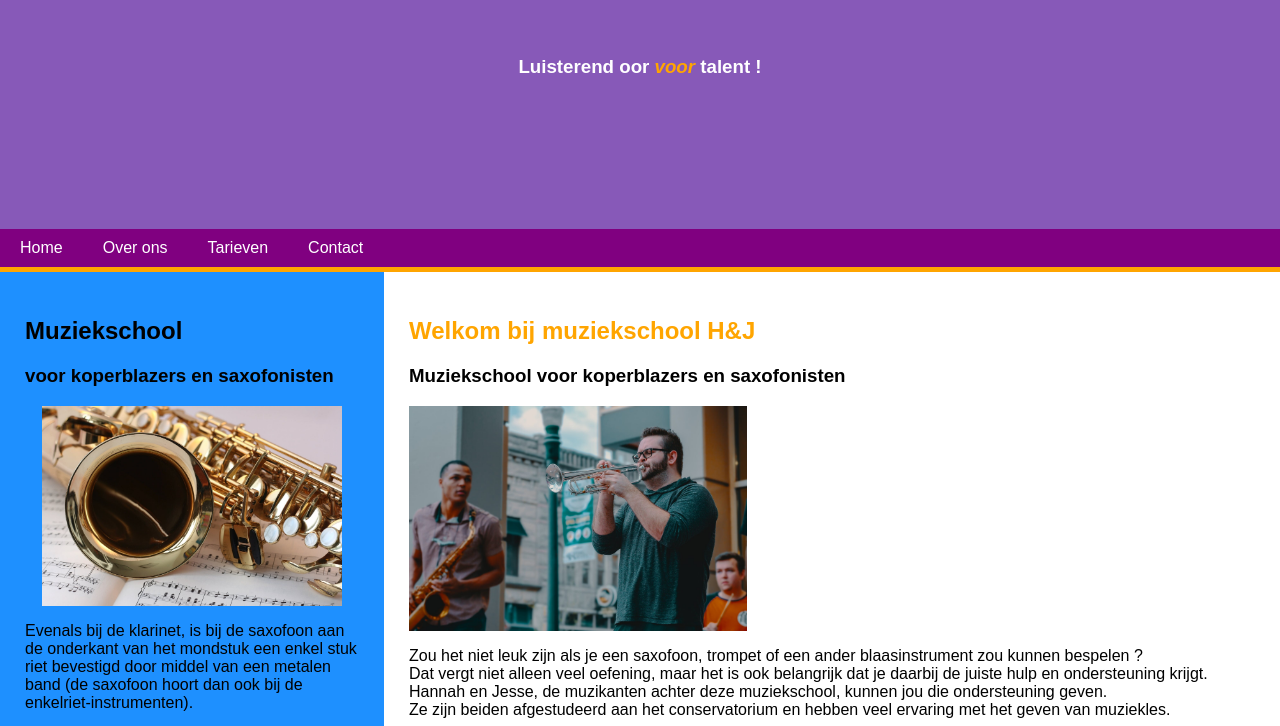
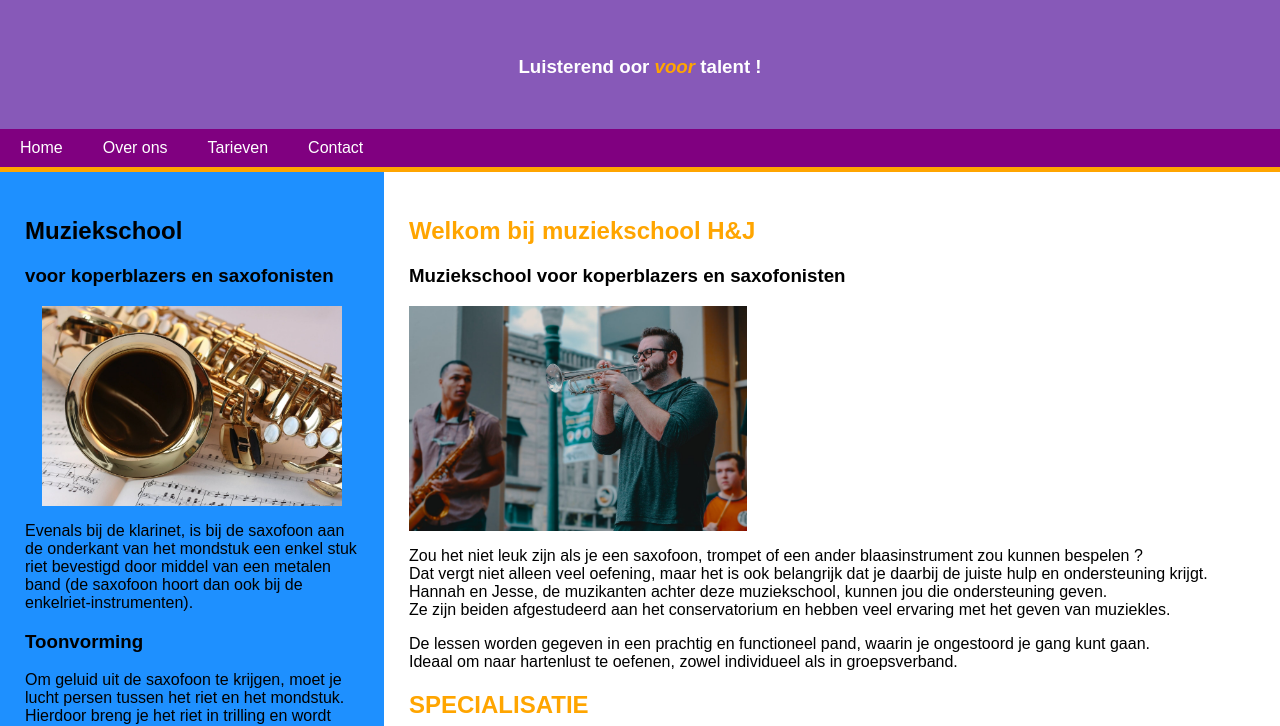
Before and after one commit to YouriLight/Examen, a plain HTML site: page index.html in a window 1280 px wide. Shown: the part 71-797 px from the top of the page. Drawn offline with Linux system fonts and the light colour scheme.

Commit message:
Add files via upload

```diff
--- a/Css/Stylesheet.css
+++ b/Css/Stylesheet.css
@@ -6,7 +6,7 @@ header{
     width: auto;
     padding: 10px;
     margin-top: 0px;
-    min-height: 300px;
+    min-height: 200px;
     background-color: rgb(135, 89, 184);
     color: white;
     text-align: center;
```
